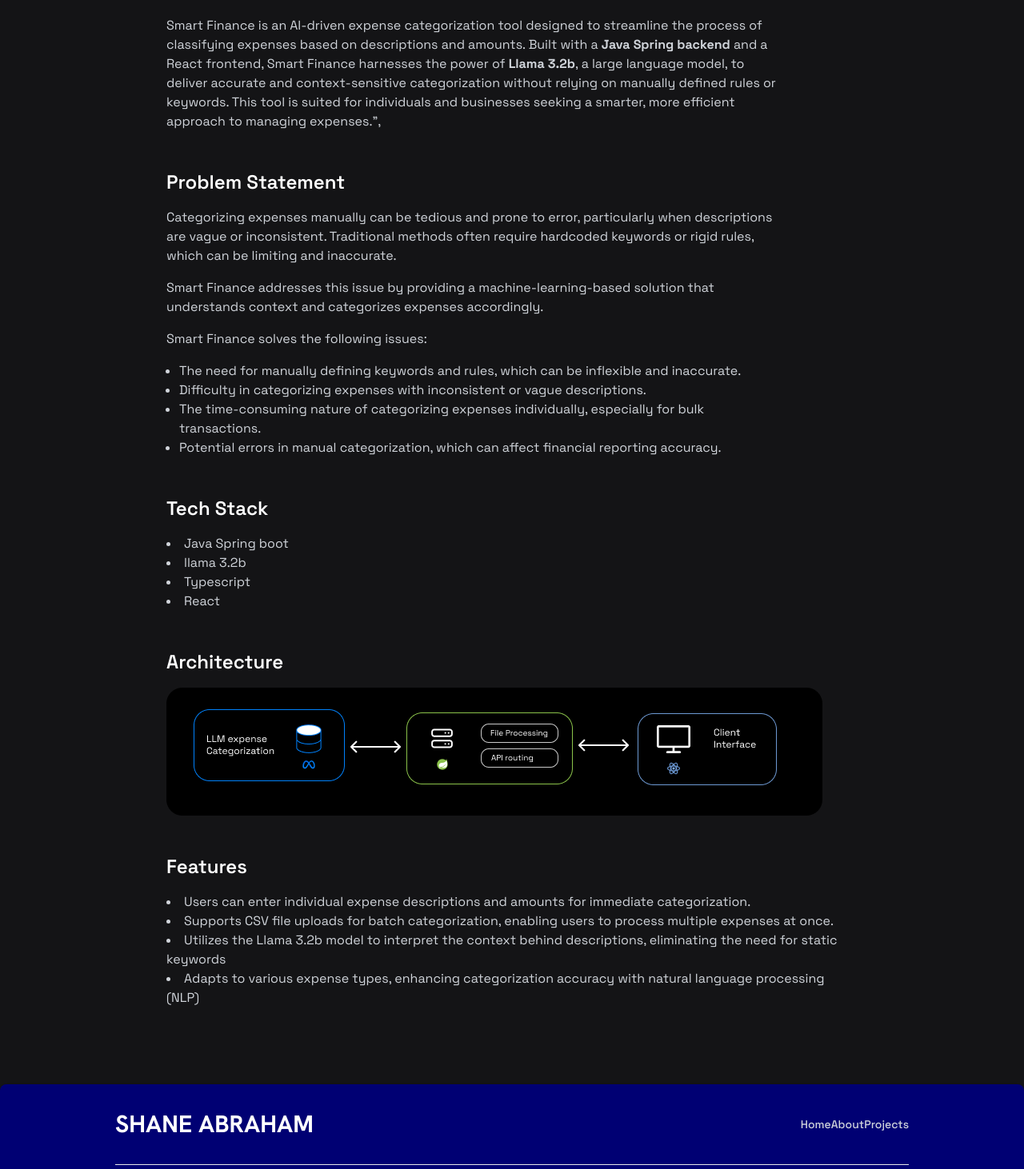
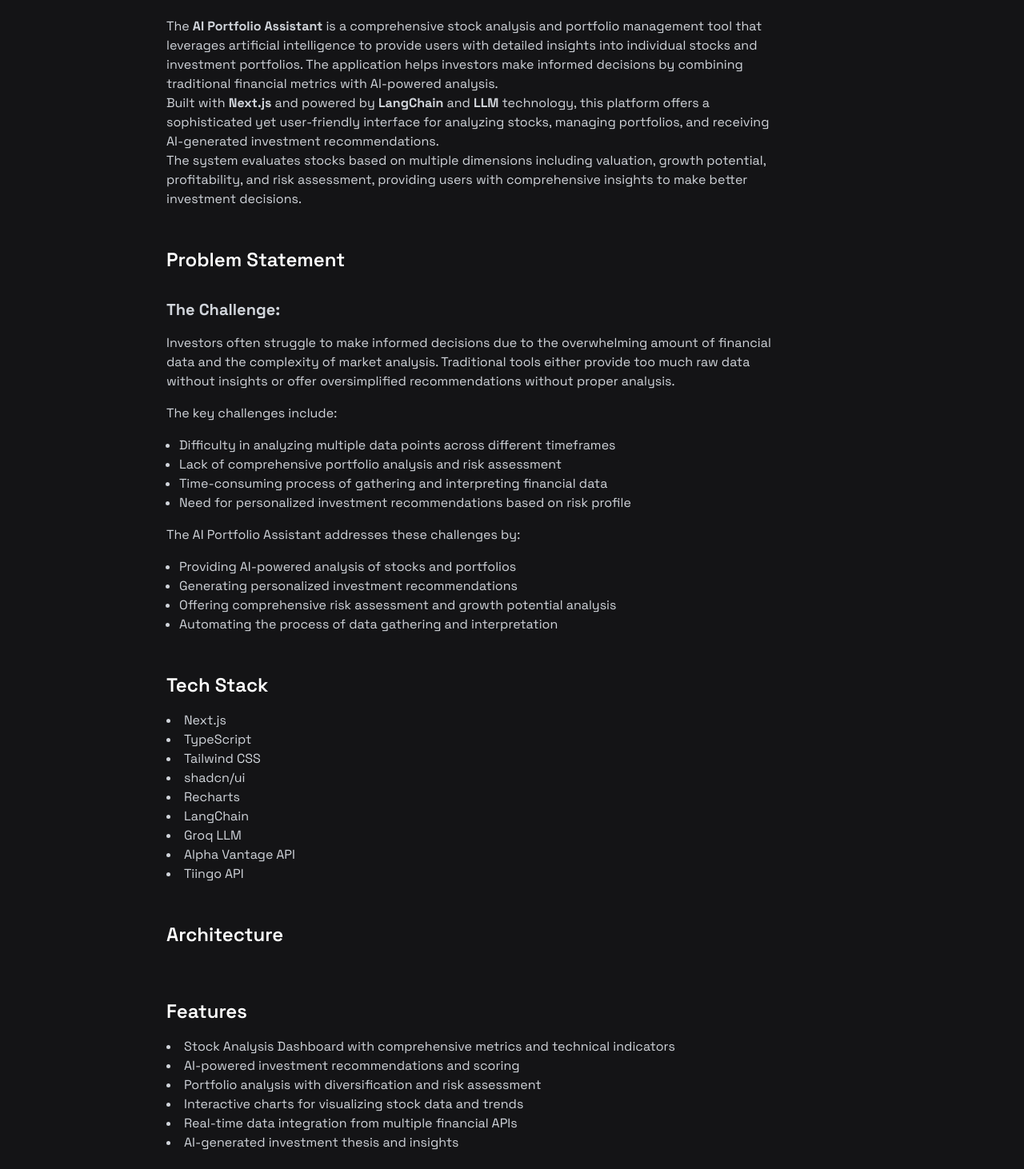
Before and after one commit to shane-abh/Portfolio, a React (Vite) app: page /#/projects/1 in a window 1280 px wide. Shown: the part 748-2210 px from the top of the page at 80% size. Built offline with nearby package versions, Linux system fonts and the light colour scheme.

Commit message:
Updated projects and experience

```diff
--- a/src/components/About.tsx
+++ b/src/components/About.tsx
@@ -13,6 +13,18 @@
 const experiences: Experience[] = [
   {
     id: 1,
+    position: "Software Developer",
+    duration: "Feb 2025 - Present",
+    company: "Flomaru Ltd., Waterloo",
+    responsibilities: [
+      "Developed a Minimum Viable Product (MVP) using React, Django, and PostgreSQL, delivering a full-stack web application aligned with early business goals.",
+      "Deployed the app on Google Cloud (Compute Engine) for scalable, production-ready performance, ensuring 99.9% uptime.",
+      "Mentored co-op students, translating business needs into technical tasks and supporting development, fostering teamwork and knowledge sharing.",
+      "Operated in a fast-paced Agile environment, contributing to iterative planning, sprint reviews, and rapid prototyping.",
+    ],
+  },
+  {
+    id: 2,
     position: "Web & App Assistant",
     duration: "Jan 2024 - Aug 2024",
     company: "Conestoga Students Inc.",
@@ -24,7 +36,7 @@
     ],
   },
   {
-    id: 2,
+    id: 3,
     position: "Frontend Developer",
     duration: "March 2024 - Aug 2024",
     company: "Empowered Futures (Volunteer)",
@@ -35,7 +47,7 @@
     ],
   },
   {
-    id: 3,
+    id: 4,
     position: "Software Developer",
     duration: "Nov 2022 - Feb 2023",
     company: "Flydubai",
@@ -46,7 +58,7 @@
     ],
   },
   {
-    id: 4,
+    id: 5,
     position: "Software Tester",
     duration: "Aug 2022 - Oct 2022",
     company: "Epromis Solutions LLC",
--- a/src/components/page/ProjectCard.tsx
+++ b/src/components/page/ProjectCard.tsx
@@ -18,6 +18,12 @@
         <p className="text-lg text-black w-full md:max-w-[620px] font-body">
           {description}
         </p>
+
+        <div className=" ">
+          <span className="text-black font-semibold hover:text-blue-600 transition-colors cursor-pointer">
+            Click to explore more →
+          </span>
+        </div>
         <div className="w-full h-full bg-black rounded-md overflow-hidden">
           <div className="w-full h-[] md:h-[30px] bg-[#474747] px-4 py-0 flex items-center">
             <div className="flex space-x-1">
--- a/src/data/projectsData.tsx
+++ b/src/data/projectsData.tsx
@@ -5,10 +5,79 @@
 import employeeManagementSystem from "../assets/projects/EMS.png";
 import EMSArch from "../assets/projects/EMS_arch.png";
 import greatHomes_Arch from "../assets/projects/GreatHomes-Arch.png";
+import aiPortfolioAssistant from "../assets/projects/AI_stock_assistant.png";
+// import aiPortfolioArch from "../assets/projects/ai-portfolio-arch.png";
 
 const projects = [
   {
     id: 1,
+    title: "AI Portfolio Assistant",
+    description: "An AI-powered stock analysis and portfolio management tool that provides intelligent insights and recommendations for better investment decisions.",
+    imageUrl: aiPortfolioAssistant,
+    video: null,
+    overview: (
+      <div className="max-w-screen-md">
+        <p>
+          The <strong>AI Portfolio Assistant</strong> is a comprehensive stock analysis and portfolio management tool that leverages artificial intelligence to provide users with detailed insights into individual stocks and investment portfolios. The application helps investors make informed decisions by combining traditional financial metrics with AI-powered analysis.
+        </p>
+        <p>
+          Built with <strong>Next.js</strong> and powered by <strong>LangChain</strong> and <strong>LLM</strong> technology, this platform offers a sophisticated yet user-friendly interface for analyzing stocks, managing portfolios, and receiving AI-generated investment recommendations.
+        </p>
+        <p>
+          The system evaluates stocks based on multiple dimensions including valuation, growth potential, profitability, and risk assessment, providing users with comprehensive insights to make better investment decisions.
+        </p>
+      </div>
+    ),
+    problemStatement: (
+      <div className="max-w-screen-md">
+        <h3 className="font-bold text-xl py-4">The Challenge:</h3>
+        <p className="mb-4">
+          Investors often struggle to make informed decisions due to the overwhelming amount of financial data and the complexity of market analysis. Traditional tools either provide too much raw data without insights or offer oversimplified recommendations without proper analysis.
+        </p>
+        <p className="mb-4">
+          The key challenges include:
+        </p>
+        <ul className="list-disc mx-4 my-4">
+          <li>Difficulty in analyzing multiple data points across different timeframes</li>
+          <li>Lack of comprehensive portfolio analysis and risk assessment</li>
+          <li>Time-consuming process of gathering and interpreting financial data</li>
+          <li>Need for personalized investment recommendations based on risk profile</li>
+        </ul>
+        <p className="mb-4">
+          The AI Portfolio Assistant addresses these challenges by:
+        </p>
+        <ul className="list-disc mx-4 my-4">
+          <li>Providing AI-powered analysis of stocks and portfolios</li>
+          <li>Generating personalized investment recommendations</li>
+          <li>Offering comprehensive risk assessment and growth potential analysis</li>
+          <li>Automating the process of data gathering and interpretation</li>
+        </ul>
+      </div>
+    ),
+    techStack: [
+      "Next.js",
+      "TypeScript",
+      "Tailwind CSS",
+      "shadcn/ui",
+      "Recharts",
+      "LangChain",
+      "Groq LLM",
+      "Alpha Vantage API",
+      "Tiingo API"
+    ],
+    architecture: null,
+    features: [
+      "Stock Analysis Dashboard with comprehensive metrics and technical indicators",
+      "AI-powered investment recommendations and scoring",
+      "Portfolio analysis with diversification and risk assessment",
+      "Interactive charts for visualizing stock data and trends",
+      "Real-time data integration from multiple financial APIs",
+      "AI-generated investment thesis and insights"
+    ],
+    githubUrl: "https://github.com/shane-abh/AI-portfolio-assistant"
+  },
+  {
+    id: 2,
     title: "Expense Categorization API",
     description:
       "An AI-driven tool that automatically categorizes expenses with precision, saving time and eliminating manual errors.",
@@ -69,10 +138,10 @@
       "Utilizes the Llama 3.2b model to interpret the context behind descriptions, eliminating the need for static keywords",
       "Adapts to various expense types, enhancing categorization accuracy with natural language processing (NLP)",
     ],
-    githubUrl: "https://github.com",
+    githubUrl: "https://github.com/shane-abh/expense-categorizer",
   },
   {
-    id: 2,
+    id: 3,
     title: "Great Homes",
     description:
       "An all-in-one real estate platform to find properties, calculate mortgages, and manage listings effortlessly. ",
@@ -167,10 +236,10 @@
       "Social sign in",
       "Create, update, and delete your listings",
     ],
-    githubUrl: "https://github.com",
+    githubUrl: "https://github.com/shane-abh/Great-Homes",
   },
   {
-    id: 3,
+    id: 4,
     title: "Employee Management System",
     description : "A centralized solution for managing employee data, tracking performance, and streamlining HR processes with ease.",
     imageUrl: employeeManagementSystem,
@@ -267,45 +336,8 @@
       "Create, update, and delete employees",
       "Check employees close to the retirement dates",
     ],
-    githubUrl: "https://github.com",
-  },
-  // {
-  //   id: 4,
-  //   title: "Job Portal",
-  //   imageUrl: "https://example.com/images/job-portal.jpg",
-  //   overview:
-  //     "A job portal connecting employers with potential job seekers, including resume parsing and job recommendation features.",
-  //   problemStatement:
-  //     "Job seekers often find it difficult to discover suitable jobs, and employers want to screen candidates effectively. A centralized job portal with intelligent filtering can address these issues.",
-  //   techStack: ["Angular", "Spring Boot", "MySQL", "Elasticsearch"],
-  //   architecture:
-  //     "This project employs a layered architecture with Spring Boot for backend services, MySQL for data storage, and Elasticsearch for fast job searches.",
-  //   features: [
-  //     "Job search with advanced filters",
-  //     "Resume upload and parsing",
-  //     "Automated job recommendations",
-  //     "Employer dashboard for posting jobs",
-  //   ],
-  //   githubUrl: "https://github.com",
-  // },
-  // {
-  //   id: 5,
-  //   title: "Travel Booking System",
-  //   imageUrl: "https://example.com/images/travel-booking.jpg",
-  //   overview:
-  //     "A platform to book flights, hotels, and rental cars, with an integrated itinerary planner.",
-  //   problemStatement:
-  //     "Travelers need a unified platform to plan their trips, book accommodations, and manage itineraries. An all-in-one platform simplifies the booking process.",
-  //   techStack: ["React", "Ruby on Rails", "PostgreSQL", "AWS"],
-  //   architecture:
-  //     "The system follows an MVC architecture with a Rails backend and a React frontend, hosted on AWS for scalability.",
-  //   features: [
-  //     "Flight, hotel, and car rental booking",
-  //     "Dynamic pricing and availability updates",
-  //     "Itinerary planner and reminders",
-  //     "User reviews and recommendations",
-  //   ],
-  // },
+    githubUrl: "https://github.com/shane-abh/Employee-Management-System",
+  }
 ];
 
 export default projects;
```
Also changed, not shown: src/assets/projects/AI_stock_assistant.png (added).
